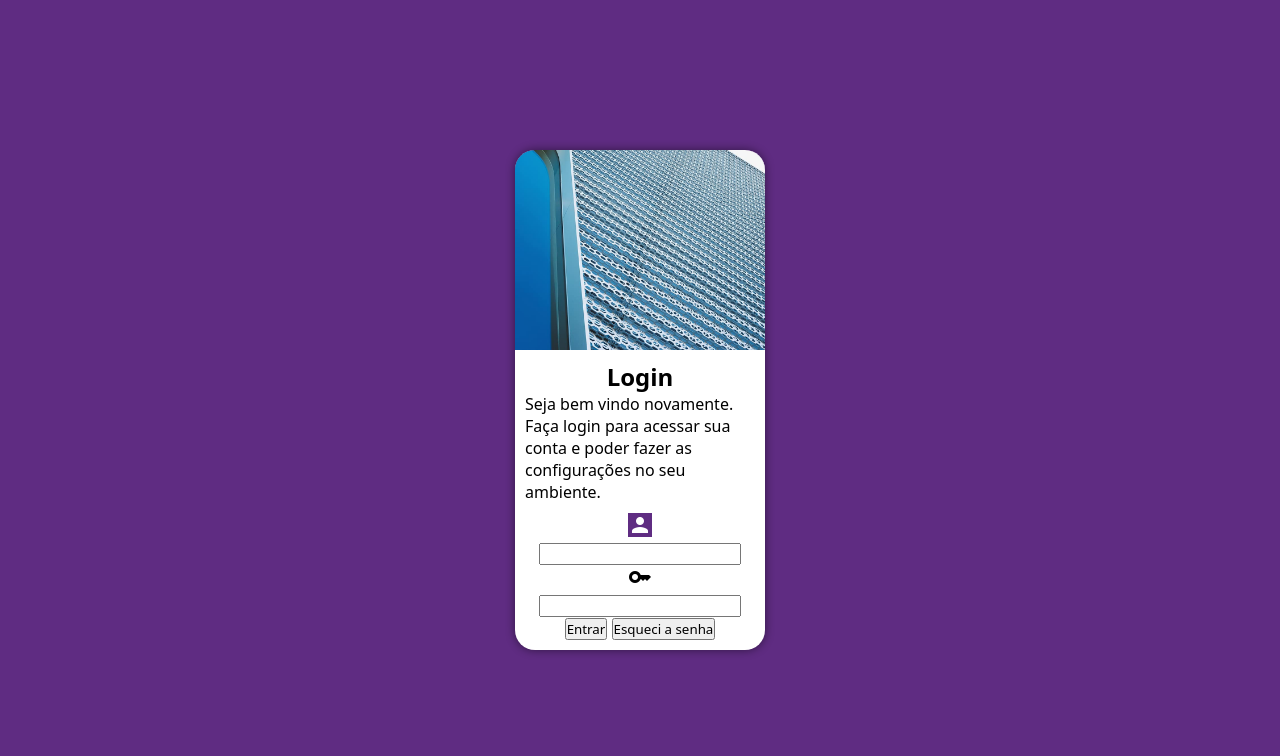
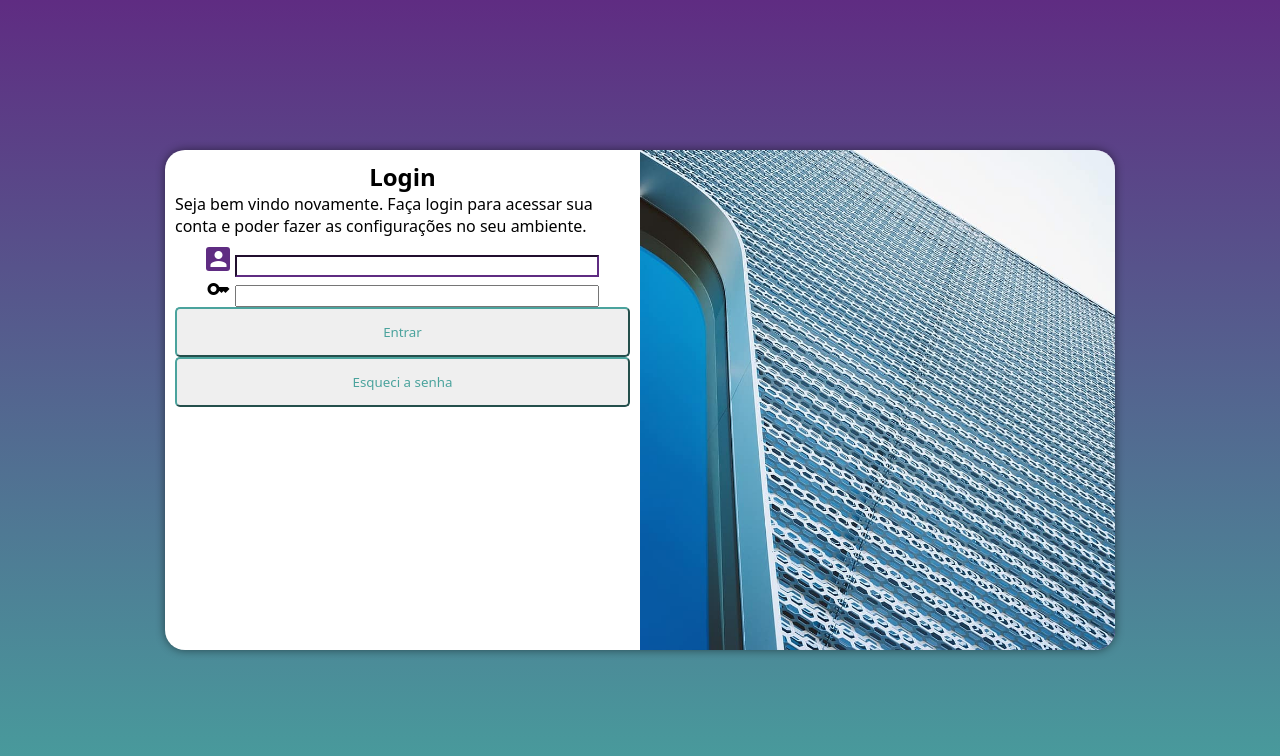
Before and after one commit to Ray-BT/projeto-login, a plain HTML site: page index.html in a window 1280 px wide. Drawn offline with Linux system fonts and the light colour scheme.

Commit message:
media query para tamanhos de telas

```diff
--- a/estilo/style.css
+++ b/estilo/style.css
@@ -40,9 +40,13 @@ section#login {
     width: 250px;
     height: 500px;
     box-shadow: 0px 0px 10px rgba(0, 0, 0, 0.493);
+
+    transition: width .3s, height .3s;
+    transition-timing-function: ease;
 }
 
 div#imagem {
+    display: block;
     background: #5f2c82 url(../imagens/metal.jpg) no-repeat;
     background-size: cover;
     background-position: left bottom;
@@ -50,6 +54,7 @@ div#imagem {
 }
 
 div#formulario {
+    display: block;
     border-radius: 10px;
     padding: 10px;
 }
@@ -66,13 +71,44 @@ div#formulario > p {
     text-align: center;
 }
 
-.divlogin > input {
-    box-shadow: 2px solid #5f2c82;
+.divlogin > #iemail {
+    width: 80%;
+    box-shadow: 2px 2px 2px solid #5f2c82;
+    border-color: #5f2c82;
+
+}
+
+#isenha {
+    width: 80%;
 }
 
 i#personicon {
     background-color: #5f2c82;
+    border-radius: 3px;
+
     color: white;
+}
+
+.enviar{
+    height: 50px;
+    width: 100%;
+    display: flex;
+    margin: auto;
+    color: #4BA39D;
+    border-radius: 5px;
+    border-style: none green;
+    border-color: #4BA39D;
+
+}
+
+#esqueci {
+
+}
+
+.enviar:hover {
+    background-color: #4BA39D;
+    color: white;
+
 }
 
 img {
--- a/estilos/media-query.css
+++ b/estilos/media-query.css
@@ -1 +1,53 @@
 @charset "UTF-8";
+
+/* Typical Device Breakpoints
+Pequenas telas: até 600px
+Celular: até 600px até 768
+Tablet: 768px até 992
+desktop: 992 até 1200px
+Grandes telas: acima de 1200px
+*/
+
+@media screen and (min-width: 768px) and (max-width: 992px){
+    body {
+        background-image: linear-gradient(to top, #47a09d, #5f2c82);
+        width: 100vw;
+    }
+
+    section#login{
+        width: 80vw;
+    }
+
+    div#imagem {
+        float: left;
+        width: 30%;
+        height: 100%;
+    }
+
+    div#formulario {
+        float: right;
+        width: 70%;
+    }
+}
+
+@media screen and (min-width: 992px){
+    body {
+        background-image: linear-gradient(to top, #47a09d, #5f2c82);
+        width: 100vw;
+    }
+
+    section#login {
+        width: 950px;
+    }
+
+    div#imagem {
+        float: right;
+        width: 50%;
+        height: 100%;
+    }
+
+    div#formulario {
+        float: left;
+        width: 50%;
+    }
+}
--- a/index.html
+++ b/index.html
@@ -31,9 +31,9 @@
                         <input type="password" name="senha" id="isenha" autocomplete="off" minlength="8" required>
                     </div>
 
-                    <div class="divlogin">
-                        <input type="submit" value="Entrar">
-                        <input type="reset" value="Esqueci a senha">
+                    <div class="divenviar">
+                        <input class="enviar" type="submit" value="Entrar">
+                        <input class="enviar" id="esqueci" type="reset" value="Esqueci a senha">
                     </div>
                 </form>
 
```
